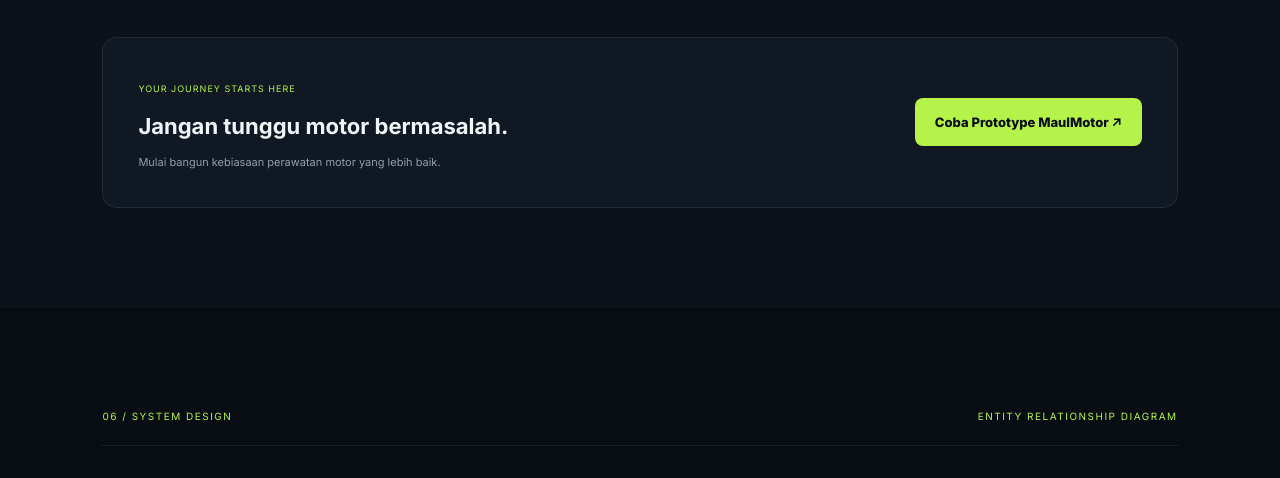
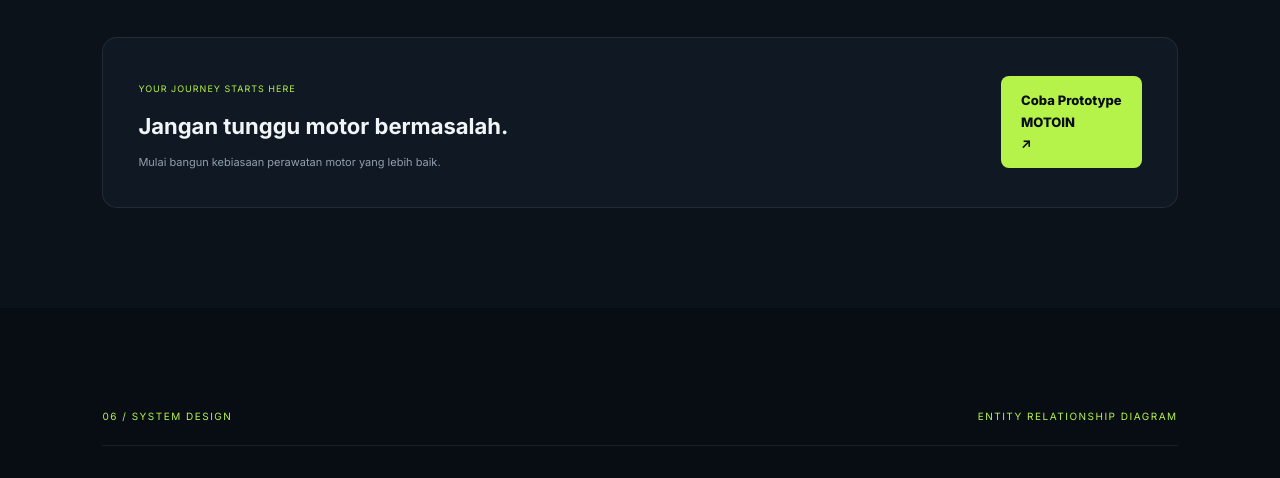
Before and after one commit to am8452208-Maulana/Hackathon-bulan1-Maulana, a plain HTML site: page index.html in a window 1280 px wide. Shown: the part 6080-6558 px from the top of the page. Drawn offline with Linux system fonts and the light colour scheme.

Commit message:
Mengubah sebagian kode

```diff
--- a/index.html
+++ b/index.html
@@ -515,7 +515,7 @@
             </div>
 
             <a href="#cta" class="button-primary">
-                Coba Prototype MaulMotor ↗
+                Coba Prototype <Main>MOTOIN</Main> ↗
             </a>
         </div>
     </section>
```
